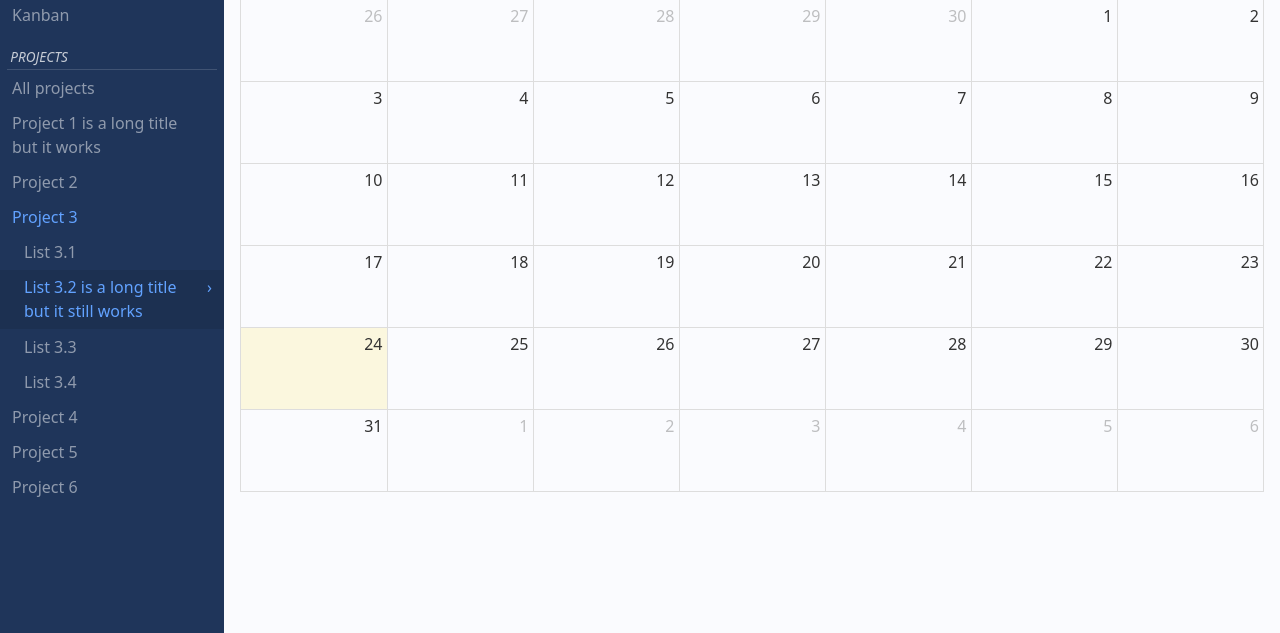
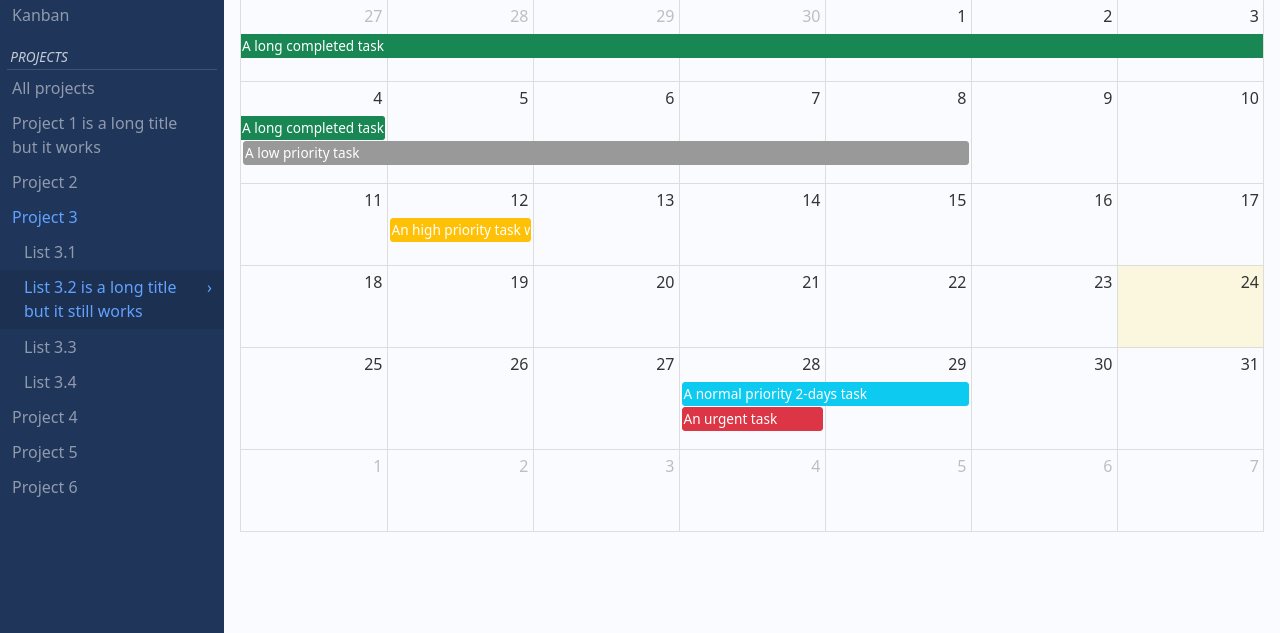
Before and after one commit to stanozr/taskfreak, a Flask app: page /calendar in a window 1280 px wide. Shown: the part 167-800 px from the top of the page. Run offline with Flask 2, Linux system fonts and the light colour scheme; some libraries are stand-ins or nearby versions.

Commit message:
Separate JS files for list + calendar view event clicks behavior

```diff
--- a/application/routes.py
+++ b/application/routes.py
@@ -23,7 +23,8 @@ def list():
     return render_template("task_list.html",
 		title="Pacific Data Hub",
 		menu="list",
-		now=datetime.datetime.utcnow()
+		now=datetime.datetime.utcnow(),
+		js=['task_list.js']
 	)
 
 @app.route("/calendar")
@@ -42,5 +43,5 @@ def kanban():
 		title="Pacific Data Hub",
 		menu="kanban",
 		now=datetime.datetime.utcnow(),
-		js=['dragula.min.js', 'task_kanban.js'],
+		js=['dragula.min.js', 'task_kanban.js']
 	)
--- a/application/static/css/app.css
+++ b/application/static/css/app.css
@@ -395,11 +395,30 @@
 }
 
 /* TASK CALENDAR */
-.task-calendar a{
+.task-calendar a {
   color: #333;
   text-decoration: none;
 }
-
+.task-calendar .fc-daygrid-event.priority-3, .task-calendar .priority-3 .fc-list-event-dot {
+  background-color: #dc3545;
+  border-color: #dc3545;
+}
+.task-calendar .fc-daygrid-event.priority-2, .task-calendar .priority-2 .fc-list-event-dot {
+  background-color: #ffc107;
+  border-color: #ffc107;
+}
+.task-calendar .fc-daygrid-event.priority-1, .task-calendar .priority-1 .fc-list-event-dot {
+  background-color: #0dcaf0;
+  border-color: #0dcaf0;
+}
+.task-calendar .fc-daygrid-event.priority-0, .task-calendar .priority-0 .fc-list-event-dot {
+  background-color: #999;
+  border-color: #999;
+}
+.task-calendar .fc-daygrid-event.completed, .task-calendar .completed .fc-list-event-dot {
+  background-color: #198754;
+  border-color: #198754;
+}
 /* TASK KANBAN */
 .kanban-board {
   display: block;
--- a/application/static/js/task_calendar.js
+++ b/application/static/js/task_calendar.js
@@ -24,6 +24,81 @@ $('document').ready(function() {
         center: 'title',
         right: 'dayGridMonth,listWeek'
       },
+      firstDay: 1,
+      displayEventEnd: true,
+      visibleRange: function(currentDate) {
+        var startDate = new Date(currentDate.valueOf());
+        var endDate = new Date(currentDate.valueOf());
+
+        // Adjust the start & end dates, respectively
+        startDate.setDate(startDate.getDate() - 1); // One day in the past
+        endDate.setDate(endDate.getDate() + 2); // Two days into the future
+
+        return { start: startDate, end: endDate };
+      },
+      eventClick: function(info) {
+        // alert('Event: ' + info.event.id);
+        $t = $(info.el);
+        prcl = '';
+        prcl2 = '';
+        prtxt = '';
+        if ($t.hasClass('priority-3')) {
+          prcl = 'bg-danger text-light';
+          prcl2 = 'border-danger';
+          prtxt = 'Urgent';
+        } else if ($t.hasClass('priority-2')) {
+          prcl = 'bg-warning';
+          prcl2 = 'border-warning';
+          prtxt = 'High priority';
+        } else if ($t.hasClass('priority-1')) {
+          prcl = 'bg-info';
+          prcl2 = 'border-info';
+          prtxt = 'Medium priority';
+        } else {
+          prcl = 'bg-light';
+          prcl2 = 'd-none';
+        }
+        $('#viewModal .modal-header').addClass(prcl).find('h5').text($t.text());
+        $('#viewModal .task-priority').addClass(prcl2).text(prtxt);
+        new bootstrap.Modal('#viewModal').show();
+      },
+      events: [
+        {
+          id: 111,
+          title: 'A long completed task',
+          start: '2022-06-22',
+          end: '2022-07-05',
+          className: 'completed'
+        },
+        {
+          id: 122,
+          title: 'A low priority task',
+          start: '2022-07-04',
+          end: '2022-07-09',
+          className: 'priority-0'
+        },
+        {
+          id: 118,
+          title: 'An high priority task with a long title to see what it does in the calendar view',
+          start: '2022-07-12',
+          end: '2022-07-12',
+          className: 'priority-2'
+        },
+        {
+          id: 129,
+          title: 'An urgent task',
+          start: '2022-07-28',
+          end: '2022-07-29',
+          className: 'priority-3'
+        },
+        {
+          id: 132,
+          title: 'A normal priority 2-days task',
+          start: '2022-07-28',
+          end: '2022-07-30', // end dates are exclusive
+          className: 'priority-1'
+        }
+      ],
       height: 'auto',
       editable: true,
       droppable: true, // this allows things to be dropped onto the calendar
```
Also changed, not shown: application/static/js/app.js (+0 -26 lines), application/static/js/task_kanban.js (+7 -0 lines).
